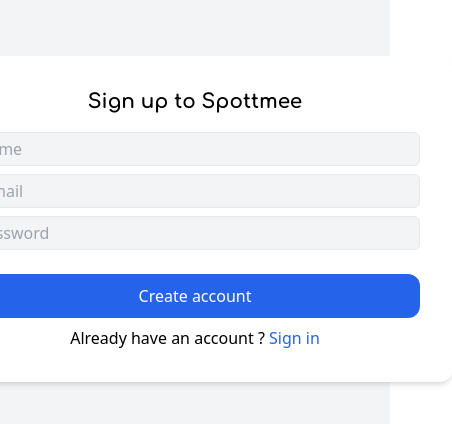
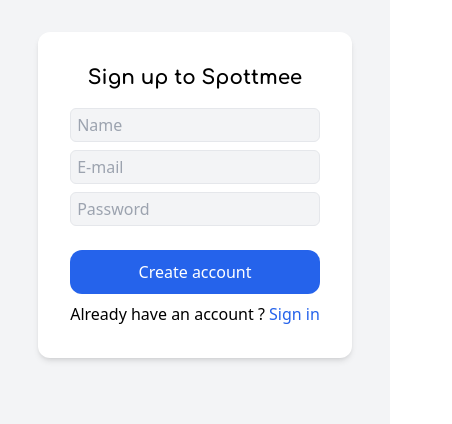
Before and after one commit to d-stoianov/spottmee-app, a React (Vite) app: page /sign-up in a window 390 px wide. Shown: the top 424 px of the page, 452 px wide, since content can reach past the window. Built offline with nearby package versions, Linux system fonts and the light colour scheme.

Commit message:
Make form more responsive

```diff
--- a/src/app/routes/auth/sign-in.tsx
+++ b/src/app/routes/auth/sign-in.tsx
@@ -20,9 +20,9 @@
     }
 
     return (
-        <main className="flex h-screen w-full justify-center bg-gray-100">
-            <form className="mt-14 flex h-fit w-fit flex-col items-center justify-center rounded-xl bg-white p-8 shadow-md">
-                <div className="mb-4 flex w-[450px] flex-col items-center">
+        <main className="flex h-screen w-full justify-center bg-gray-100 px-6 py-8">
+            <form className="md:mt-14 flex h-fit w-fit flex-col items-center justify-center rounded-xl bg-white p-8 shadow-md">
+                <div className="mb-4 flex flex-col items-center w-full md:w-[450px]">
                     <h1 className="font-comfortaa text-xl font-bold">
                         {t('auth.signIn')}
                     </h1>
--- a/src/app/routes/auth/sign-up.tsx
+++ b/src/app/routes/auth/sign-up.tsx
@@ -21,9 +21,9 @@
     }
 
     return (
-        <main className="flex h-screen w-full justify-center bg-gray-100">
-            <form className="mt-14 flex h-fit w-fit flex-col items-center justify-center rounded-xl bg-white p-8 shadow-md">
-                <div className="mb-4 flex w-[450px] flex-col items-center">
+        <main className="flex h-screen w-full justify-center bg-gray-100 px-6 py-8">
+            <form className="md:mt-14 flex h-fit w-fit flex-col items-center justify-center rounded-xl bg-white p-8 shadow-md">
+                <div className="mb-4 flex w-full flex-col items-center md:w-[450px]">
                     <h1 className="font-comfortaa text-xl font-bold">
                         {t('auth.signUp')}
                     </h1>
```
